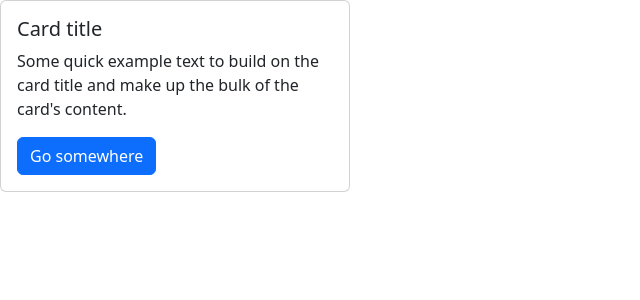
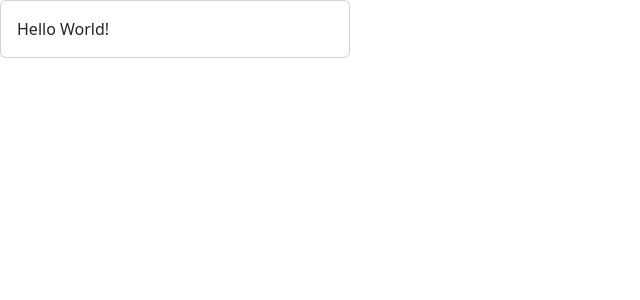
Before and after one commit to DarkyGr/React-App-1, a React (Vite) app: page / in a window 1280 px wide. Shown: the top 300 px of the page, without its empty margins (0-640 px from the left). Built offline with nearby package versions, Linux system fonts and the light colour scheme.

Commit message:
✨ New Feature: Props

```diff
--- a/src/App.tsx
+++ b/src/App.tsx
@@ -1,7 +1,7 @@
 import Card from "./components/Card";
 
 function App() {
-  return <Card />;
+  return <Card body={"Hello World!"} />;
 }
 
 export default App;
--- a/src/components/Card.tsx
+++ b/src/components/Card.tsx
@@ -1,4 +1,10 @@
-function Card() {
+interface CardProps {
+  body: string;
+}
+
+function Card(props: CardProps) {
+  const { body } = props;
+
   return (
     <div
       className="card"
@@ -6,9 +12,7 @@ function Card() {
         width: "350px",
       }}
     >
-      <div className="card-body">
-        <CardBody />
-      </div>
+      <div className="card-body">{body}</div>
     </div>
   );
 }
```
